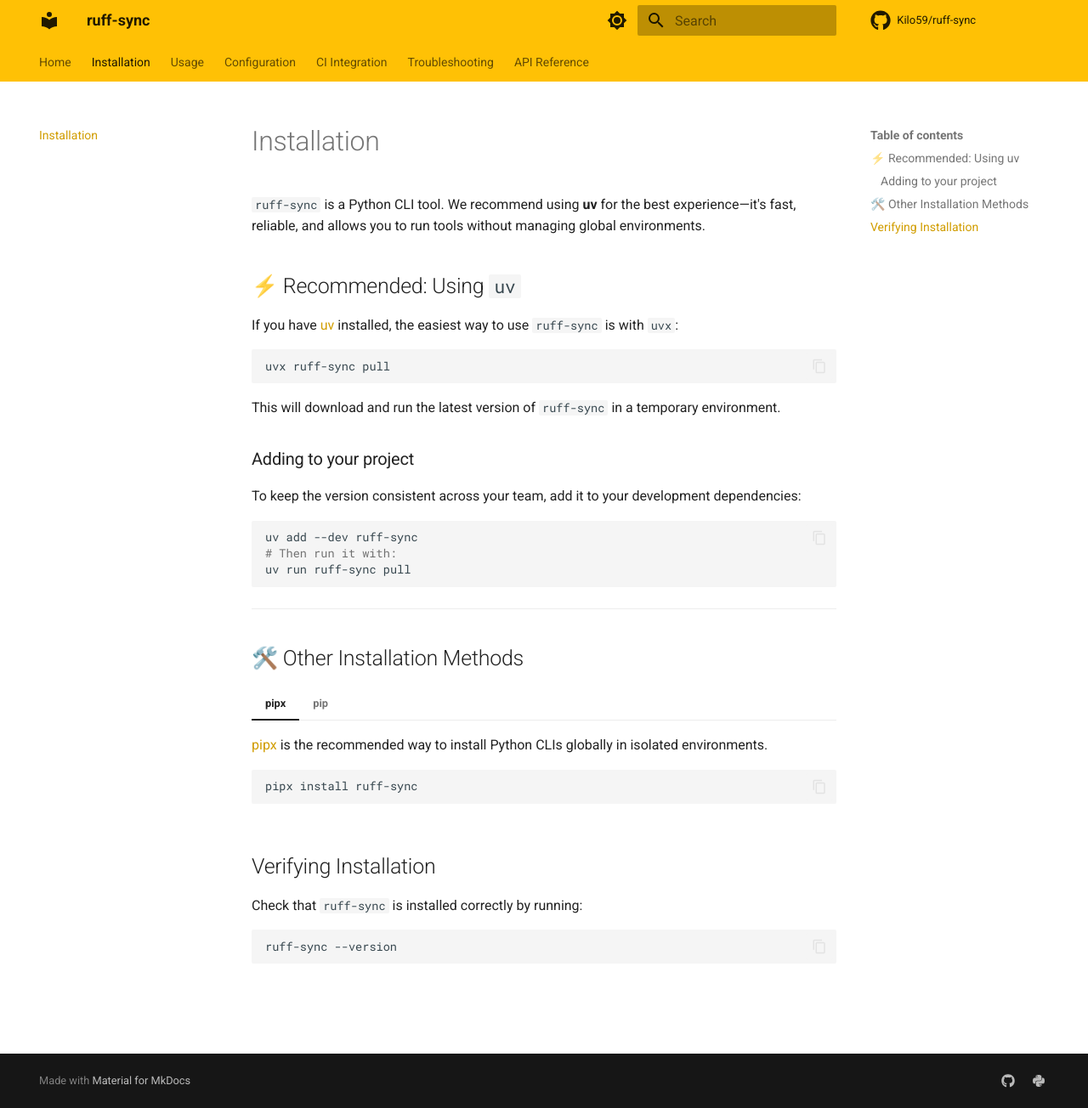
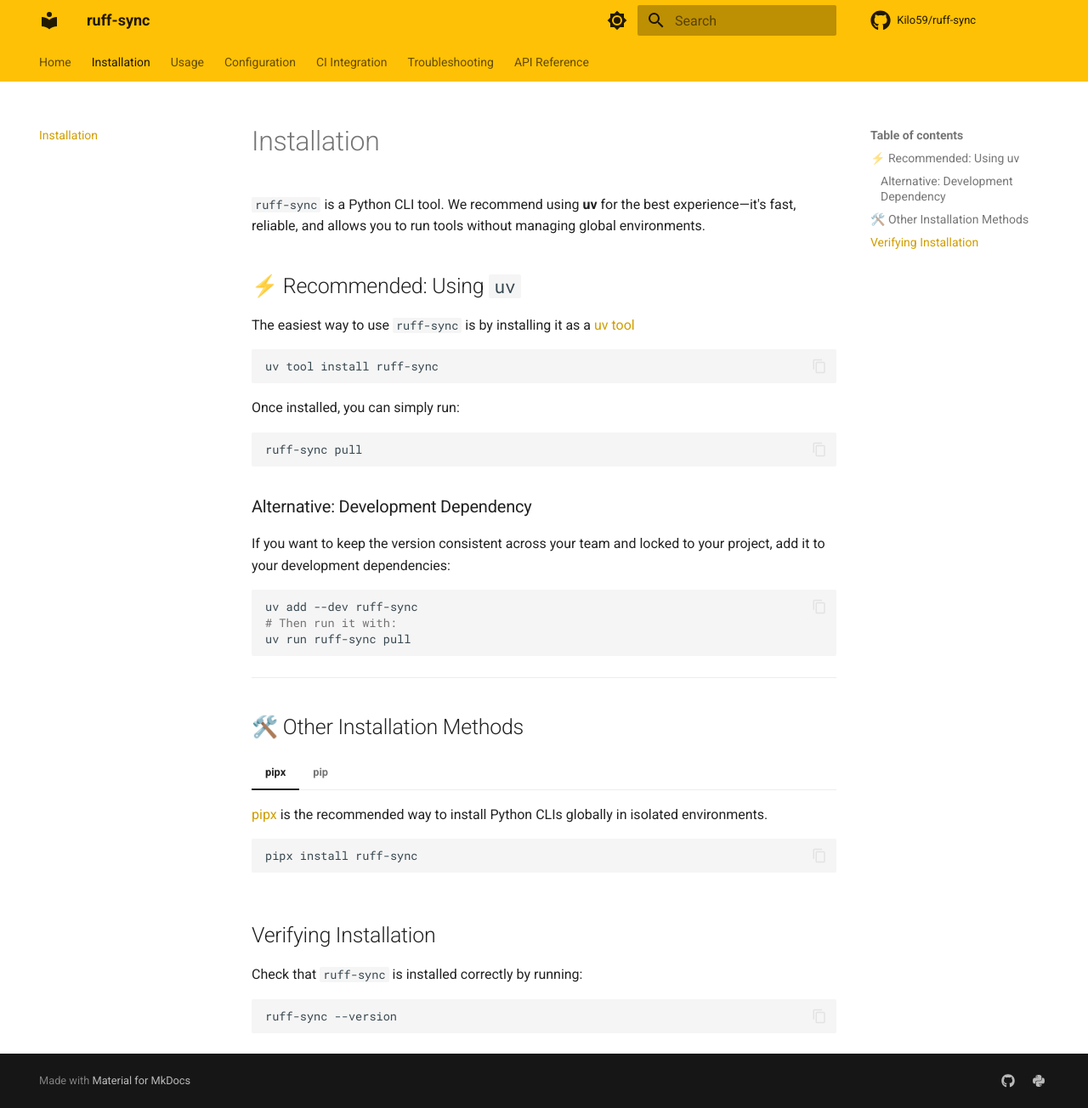
Before and after one commit to Kilo59/ruff-sync, an MkDocs documentation site: the page built from docs/installation.md, in a window 1280 px wide and 1304 px high. Shown: the whole window at 85% size. Built offline with MkDocs 1.6.1 and Material for MkDocs 9.7.7, drawn with Linux system fonts in a browser that asks for light colours; comment, search, counter and statistics services are not loaded.

Commit message:
tweak docs

````diff
--- a/docs/installation.md
+++ b/docs/installation.md
@@ -4,17 +4,21 @@
 
 ## ⚡ Recommended: Using `uv`
 
-If you have [uv](https://docs.astral.sh/uv/) installed, the easiest way to use `ruff-sync` is with `uvx`:
+The easiest way to use `ruff-sync` is by installing it as a [uv tool](https://docs.astral.sh/uv/guides/tools/)
 
 ```bash
-uvx ruff-sync pull
+uv tool install ruff-sync
 ```
 
-This will download and run the latest version of `ruff-sync` in a temporary environment.
+Once installed, you can simply run:
 
-### Adding to your project
+```bash
+ruff-sync pull
+```
 
-To keep the version consistent across your team, add it to your development dependencies:
+### Alternative: Development Dependency
+
+If you want to keep the version consistent across your team and locked to your project, add it to your development dependencies:
 
 ```bash
 uv add --dev ruff-sync
````
Also changed, not shown: docs/troubleshooting.md (+1 -1 lines).
